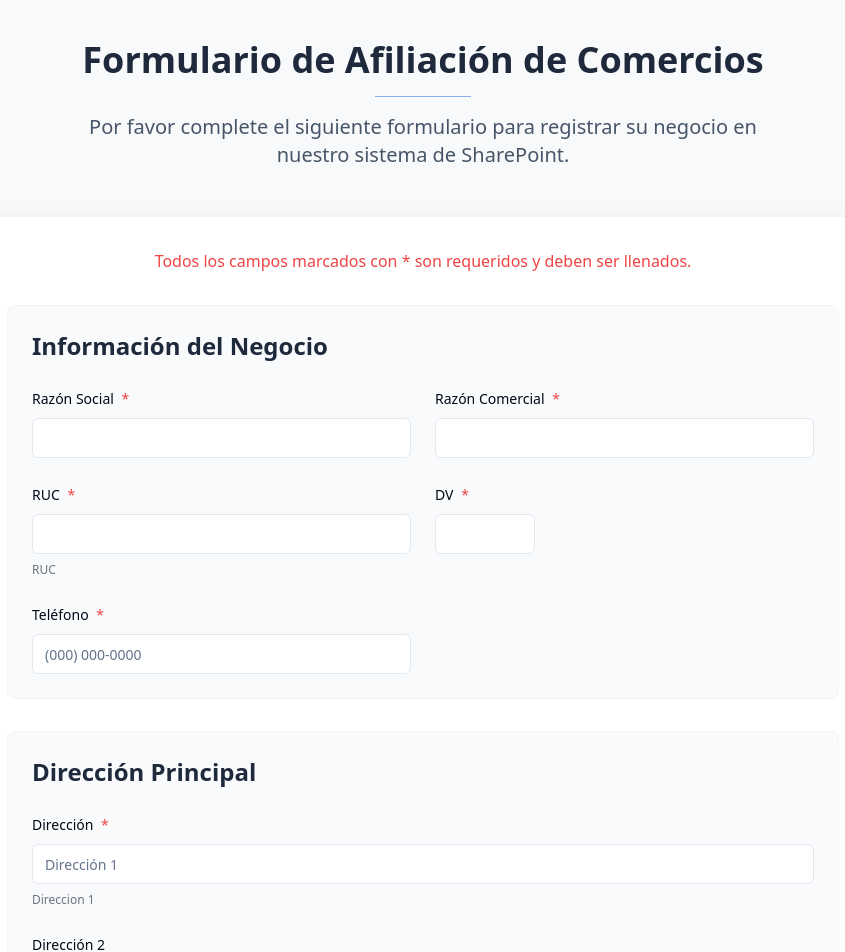
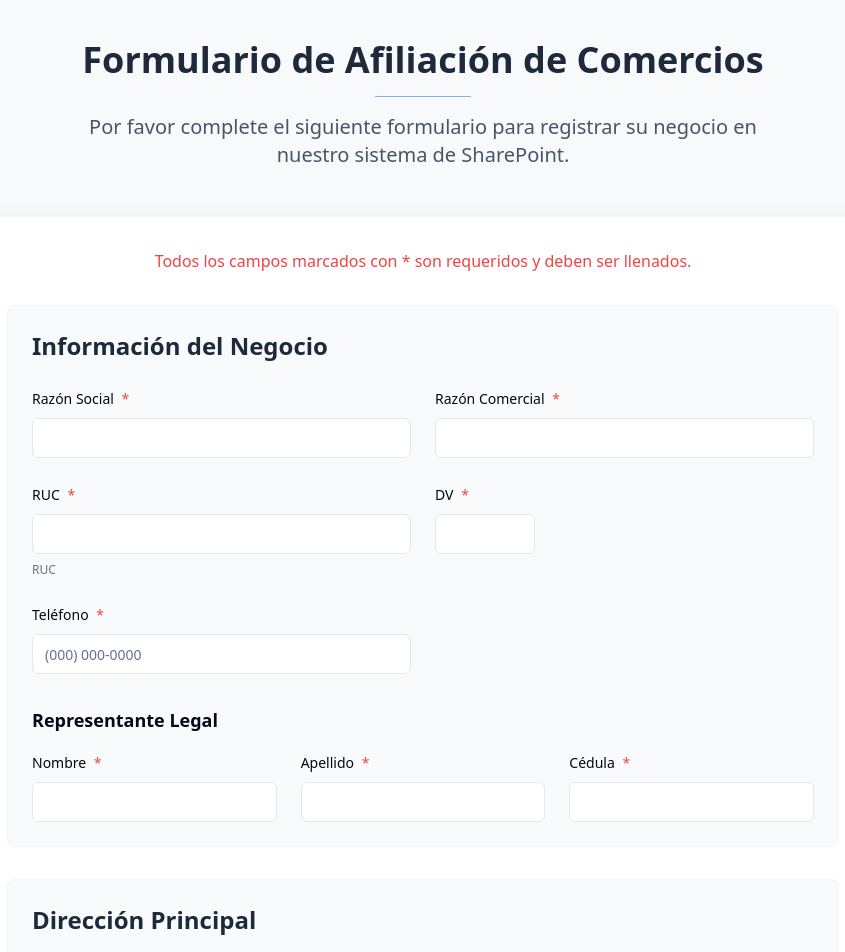
Before and after one commit to mingod10/form-o-matic-sharepoint, a React (Vite) app: page / in a window 1280 px wide. Shown: the top 952 px of the page, without its empty margins (217-1062 px from the left). Built offline with nearby package versions, Linux system fonts and the light colour scheme.

Commit message:
Add legal representative fields
Adds fields for legal representative information to the business form. The fields include name, last name, and ID.

```diff
--- a/src/components/BusinessForm.tsx
+++ b/src/components/BusinessForm.tsx
@@ -1,3 +1,4 @@
+
 import React, { useState, useEffect } from "react";
 import { useToast } from "@/hooks/use-toast";
 import { toast } from "sonner";
@@ -169,6 +170,54 @@ const BusinessForm = () => {
             />
           </div>
         </div>
+
+        {/* Representante Legal */}
+        <div className="mt-8">
+          <h3 className="text-lg font-semibold mb-4">Representante Legal</h3>
+          <div className="grid grid-cols-1 md:grid-cols-3 gap-6">
+            <div className="space-y-2">
+              <Label htmlFor="representanteLegalNombre">
+                Nombre <span className="required-asterisk">*</span>
+              </Label>
+              <Input
+                id="representanteLegalNombre"
+                name="representanteLegalNombre"
+                value={formData.representanteLegalNombre}
+                onChange={handleChange}
+                className="form-input"
+                required
+              />
+            </div>
+
+            <div className="space-y-2">
+              <Label htmlFor="representanteLegalApellido">
+                Apellido <span className="required-asterisk">*</span>
+              </Label>
+              <Input
+                id="representanteLegalApellido"
+                name="representanteLegalApellido"
+                value={formData.representanteLegalApellido}
+                onChange={handleChange}
+                className="form-input"
+                required
+              />
+            </div>
+
+            <div className="space-y-2">
+              <Label htmlFor="representanteLegalCedula">
+                Cédula <span className="required-asterisk">*</span>
+              </Label>
+              <Input
+                id="representanteLegalCedula"
+                name="representanteLegalCedula"
+                value={formData.representanteLegalCedula}
+                onChange={handleChange}
+                className="form-input"
+                required
+              />
+            </div>
+          </div>
+        </div>
       </div>
 
       {/* Dirección */}
--- a/src/types/form.ts
+++ b/src/types/form.ts
@@ -1,3 +1,4 @@
+
 export interface Contact {
   id: string;
   firstName: string;
@@ -28,6 +29,9 @@ export interface BusinessFormData {
   ruc: string;
   dv: string;
   telefono: string;
+  representanteLegalNombre: string;
+  representanteLegalApellido: string;
+  representanteLegalCedula: string;
   direccion1: string;
   direccion2: string;
   ciudad: string;
--- a/src/utils/formUtils.ts
+++ b/src/utils/formUtils.ts
@@ -1,3 +1,4 @@
+
 import { toast } from "sonner";
 import { v4 as uuidv4 } from "uuid";
 import { Contact, Branch, BusinessFormData, MerchantID } from "@/types/form";
@@ -32,6 +33,9 @@ export const createEmptyFormData = (): BusinessFormData => ({
   ruc: "",
   dv: "",
   telefono: "",
+  representanteLegalNombre: "",
+  representanteLegalApellido: "",
+  representanteLegalCedula: "",
   direccion1: "",
   direccion2: "",
   ciudad: "",
@@ -60,6 +64,9 @@ export const validateFormData = (formData: BusinessFormData): string[] => {
   if (!formData.ruc) errors.push("RUC es requerido");
   if (!formData.dv) errors.push("DV es requerido");
   if (!formData.telefono) errors.push("Teléfono es requerido");
+  if (!formData.representanteLegalNombre) errors.push("Nombre del Representante Legal es requerido");
+  if (!formData.representanteLegalApellido) errors.push("Apellido del Representante Legal es requerido");
+  if (!formData.representanteLegalCedula) errors.push("Cédula del Representante Legal es requerida");
   if (!formData.direccion1) errors.push("Dirección es requerida");
   if (!formData.ciudad) errors.push("Ciudad es requerida");
   if (!formData.provincia) errors.push("Provincia es requerida");
```
